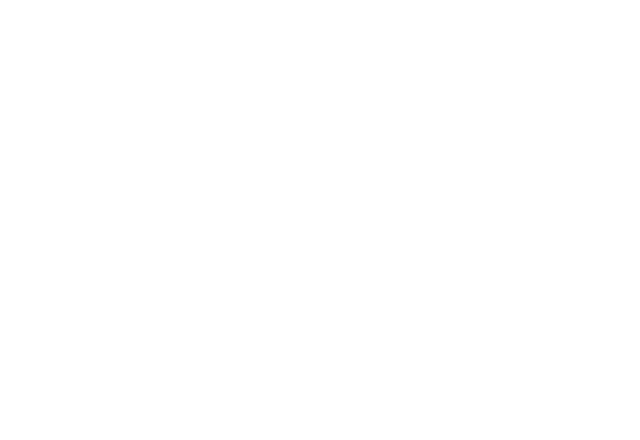
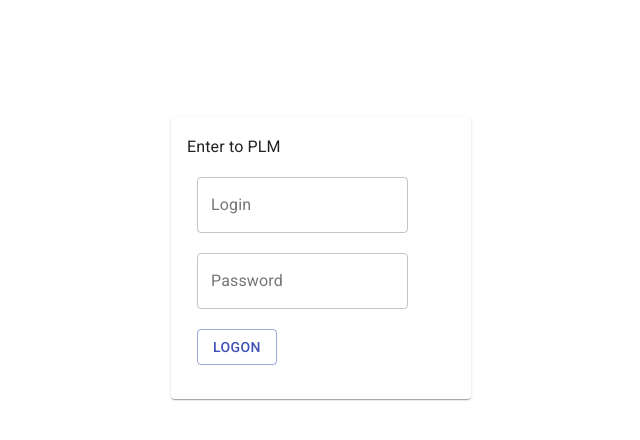
Before and after one commit to nik-prostok/prizm, a React (Create React App) app: page /login in a window 1280 px wide. Shown: the top 440 px of the page, without its empty margins (319-959 px from the left). Built offline with nearby package versions, Linux system fonts and the light colour scheme.

Commit message:
new auth

```diff
--- /dev/null
+++ b/src/components/Auth/Login.Auth.tsx
@@ -0,0 +1,85 @@
+import {useState} from "react";
+import * as React from "react";
+import {useHistory} from "react-router";
+
+import {Button, Card, CardContent, createStyles, Grid, TextField, Theme, Typography} from "@material-ui/core";
+
+import AuthService from "../../services/auth.service";
+import {makeStyles} from "@material-ui/core/styles";
+
+const useStyles = makeStyles((theme: Theme) =>
+    createStyles({
+        card: {
+            maxWidth: 300,
+        },
+        textField: {
+            margin: 10
+        },
+        grid: {
+            minHeight: 500
+        }
+    }),
+);
+
+interface LoginProps {
+
+}
+
+interface LoginState {
+    username: string;
+    password: string;
+    loading: boolean;
+    message: string;
+}
+
+const LoginAuth = (props: LoginProps) => {
+
+    const [username, setUsername] = useState('');
+    const [password, setPassword] = useState('');
+    const [loading, setLoading] = useState(false);
+    const [message, setMessage] = useState('');
+
+    const history = useHistory();
+    const classes = useStyles();
+
+    const onChangeUsername = (e: React.ChangeEvent<HTMLInputElement>) => {
+        setUsername(e.target.value);
+    }
+
+    const onChangePassword = (e: React.ChangeEvent<HTMLInputElement>) => {
+        setPassword(e.target.value);
+    }
+
+    const handleLogin = (e: React.MouseEvent<HTMLButtonElement>) => {
+        e.preventDefault();
+
+        setMessage('');
+        setLoading(true);
+
+        AuthService.login({username, password}).then(() => {
+            history.push('/products')
+        }, err => console.log(err))
+
+    }
+
+    return (
+        <Grid className={classes.grid} container justify="center" alignItems="center">
+            <Card className={classes.card}>
+                <CardContent>
+                    <Typography variant="subtitle1" gutterBottom>
+                        Enter to PLM
+                    </Typography>
+                    <TextField className={classes.textField} onChange={onChangeUsername} label="Login"
+                               variant="outlined"/>
+                    <TextField className={classes.textField} onChange={onChangePassword} label="Password"
+                               variant="outlined"/>
+                    <Button onClick={handleLogin} className={classes.textField} variant="outlined" color="primary">
+                        LOGON
+                    </Button>
+                </CardContent>
+            </Card>
+        </Grid>
+    )
+}
+
+export default LoginAuth;
--- a/src/components/Product/Product.Info.tsx
+++ b/src/components/Product/Product.Info.tsx
@@ -1,13 +1,9 @@
 import React from "react";
 import {Link} from 'react-router-dom'
-import {Typography} from "@material-ui/core";
-import AppBar from '@material-ui/core/AppBar';
-import Toolbar from '@material-ui/core/Toolbar';
-import Grid from '@material-ui/core/Grid';
-import IconButton from '@material-ui/core/IconButton';
+
+import {Typography, Grid, Toolbar, AppBar, IconButton, Menu, MenuItem} from "@material-ui/core";
 import MenuIcon from '@material-ui/icons/Menu';
-import Menu from '@material-ui/core/Menu';
-import MenuItem from '@material-ui/core/MenuItem';
+
 import {UnitInfo} from './Product.List';
 
 export const ProductInfo = (props: UnitInfo) => {
@@ -34,7 +30,7 @@
             onClose={handleClose}
           >
             <MenuItem onClick={handleClose}>Main</MenuItem>
-            <MenuItem onClick={handleClose}><Link to="/units/list">Units</Link></MenuItem>
+            <MenuItem onClick={handleClose}><Link to="/products">Units</Link></MenuItem>
           </Menu>
           <Grid
             container
--- a/src/components/Product/Product.List.tsx
+++ b/src/components/Product/Product.List.tsx
@@ -71,7 +71,7 @@
                         <TableRow key={row.unitInfo.unitNumber}>
                             <TableCell component="th" scope="row">
                                 <strong><Link
-                                    to={`/unit/${row.unitInfo.unitNumber}`}>{row.unitInfo.unitName}</Link></strong>
+                                    to={`/product/${row.unitInfo.unitNumber}`}>{row.unitInfo.unitName}</Link></strong>
                                 </TableCell>
                                 <TableCell align="right">{row.unitInfo.unitNumber}</TableCell>
                                 <TableCell align="right">{row.stages[lastTrue(row.stages)].title}</TableCell>
--- a/src/components/Steps/HeaderInfo.tsx
+++ b/src/components/Steps/HeaderInfo.tsx
@@ -37,7 +37,7 @@
                         onClose={handleClose}
                     >
                         <MenuItem onClick={handleClose}>Main</MenuItem>
-                        <MenuItem onClick={handleClose}><Link to="/units/list">Units</Link></MenuItem>
+                        <MenuItem onClick={handleClose}><Link to="/products">Units</Link></MenuItem>
                     </Menu>
                         <Typography variant="h4">
                             {props.title}
--- a/src/containers/RootRouter.tsx
+++ b/src/containers/RootRouter.tsx
@@ -1,16 +1,22 @@
 import React from 'react';
 import {BrowserRouter, Route, Switch} from 'react-router-dom';
+
 import ScreenAllUnits from './Product/Product.List';
 import ScreenUnit from './Product/Product.View';
 
+import LoginAuth from '../components/Auth/Login.Auth';
 
-const RootRouter = () => (
-    <BrowserRouter>
-        <Switch>
-            <Route path="/unit/:unitNumber" component={ScreenUnit}/>
-            <Route path="/units" component={ScreenAllUnits}/>
-        </Switch>
-    </BrowserRouter>
-);
+const RootRouter = () => {
+
+    return (
+        <BrowserRouter>
+            <Switch>
+                <Route path="/login" component={LoginAuth}/>
+                <Route path="/product/:unitNumber" component={ScreenUnit}/>
+                <Route path="/products" component={ScreenAllUnits}/>
+            </Switch>
+        </BrowserRouter>
+    )
+};
 
 export default RootRouter;
--- a/src/index.tsx
+++ b/src/index.tsx
@@ -1,5 +1,8 @@
 import React from 'react';
 import ReactDOM from 'react-dom';
+
+import 'typeface-roboto';
+
 import App from './app';
 import * as serviceWorker from './serviceWorker';
 
--- /dev/null
+++ b/src/react-app-env.d.ts
@@ -0,0 +1 @@
+/// <reference types="react-scripts" />
--- /dev/null
+++ b/src/services/auth.service.ts
@@ -0,0 +1,60 @@
+import axios from "axios";
+
+const API_URL = "https://plm-mai.herokuapp.com/api/v1/auth/login";
+
+interface LoginParams {
+    username: string;
+    password: string;
+}
+
+interface RegisterParams {
+    username: string;
+    email: string;
+    password: string;
+}
+
+class AuthService {
+
+    login({username, password}: LoginParams) {
+        return axios({
+            method: 'post',
+            url: API_URL,
+            withCredentials: true,
+            auth: {
+                username,
+                password
+            },
+            headers: {
+                'host': 'https://plm-mai.herokuapp.com',
+                'Access-Control-Allow-Origin': '*',
+                'Content-Type': 'application/json',
+            }
+        })
+            .then((response: any) => {
+                console.log(response);
+                if (response.data.accessToken) {
+                    localStorage.setItem("user", JSON.stringify(response.data));
+                }
+
+                return response.data;
+            });
+    }
+
+    logout() {
+        localStorage.removeItem("user");
+    }
+
+    register({username, email, password}: RegisterParams) {
+        return axios.post(API_URL + "signup", {
+            username,
+            email,
+            password
+        });
+    }
+
+    getCurrentUser() {
+        return JSON.parse(<string>localStorage.getItem('user'));;
+    }
+}
+
+export default new AuthService();
```
Also changed, not shown: package.json (+8 -1 lines), src/components/ProtectedRoute/ProtectedRoute.tsx (added, +28 -0 lines), src/services/auth-header.ts (added, +9 -0 lines), src/services/user.service.ts (added, +24 -0 lines).
